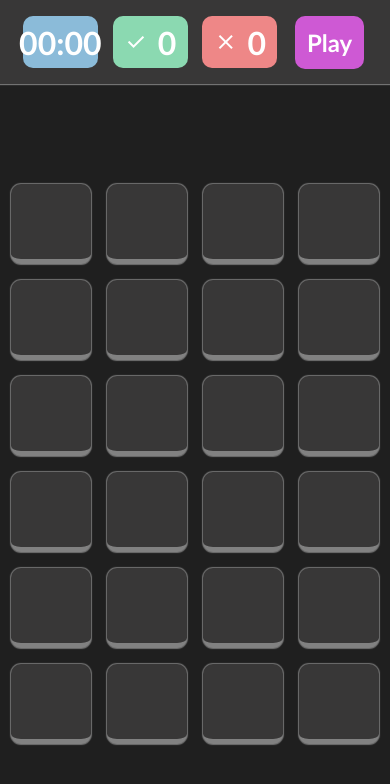
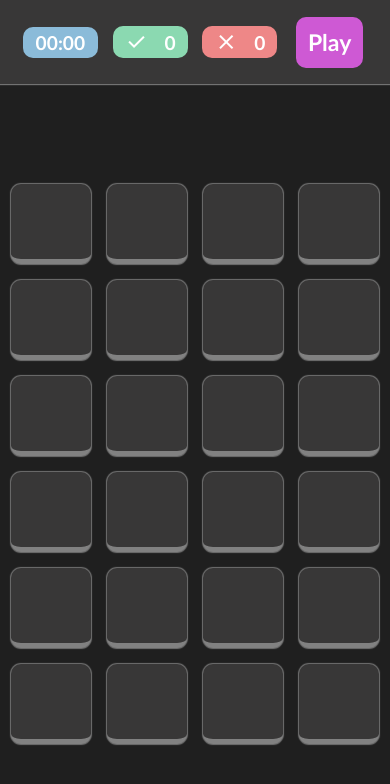
Before and after one commit to edvanbarbosa/jogo-da-memoria, a plain HTML site: page index.html in a window 390 px wide. Drawn offline with nearby package versions, Linux system fonts and the light colour scheme.

Commit message:
Atualizar o style.css

```diff
--- a/style.css
+++ b/style.css
@@ -165,9 +165,10 @@ button.play{
     .navGame > div, .navGame .btn{
         width: 20%;
         padding: .2em;
+        font-size: 1.2em;
     }
     .btn button{
-        font-size: 1.5em;
+        font-size: 1.2em;
     }
 
     .game-envelope{
```
